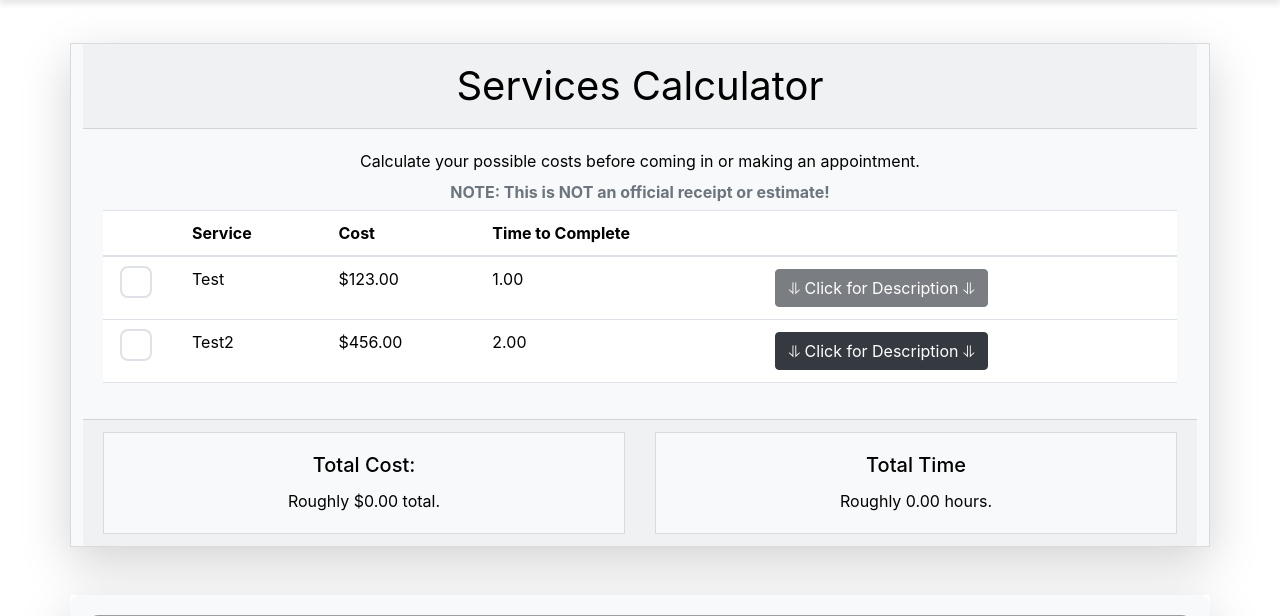
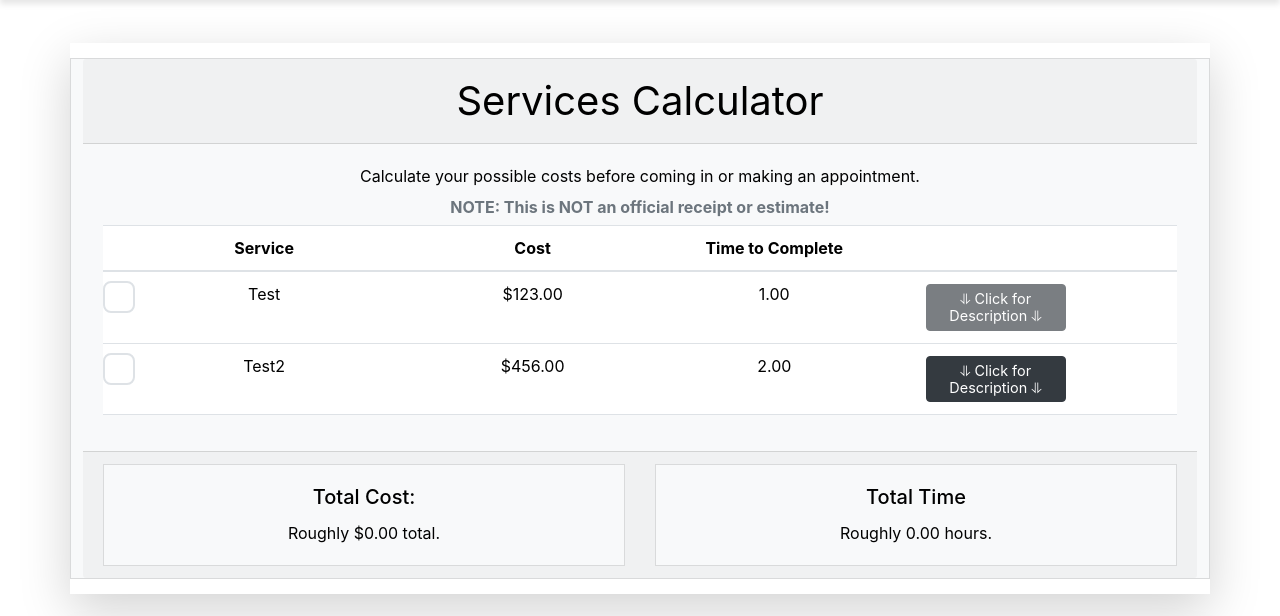
Before and after one commit to Con-Rez/autoDetailProject, a Django app: page /schedule_appointment/ in a window 1280 px wide. Shown: the part 165-781 px from the top of the page. Run offline with Django 5.2, Linux system fonts and the light colour scheme; data comes from the database, SQL or seed files in the repository; some libraries are stand-ins or nearby versions; grey boxes are pictures that could not be loaded.

Commit message:
Debug Scaling Issues

```diff
--- a/apps/home/templates/schedule_appointment.html
+++ b/apps/home/templates/schedule_appointment.html
@@ -8,6 +8,119 @@
 {% load static %} <!--Load files stored in static folder in app folder-->
 
 {% block content %}
+<style>
+
+/* Base Styles */
+.container {
+  max-width: 1200px;
+  margin: auto;
+  padding: 15px;
+}
+
+/* Table Styling */
+.table {
+  width: 100%;
+  table-layout: fixed;
+  white-space: nowrap;
+}
+
+.table th,
+.table td {
+  padding: 1rem;
+  font-size: 1rem;
+  word-wrap: break-word;
+  text-align: center;
+}
+
+/* Ensure proper column spacing */
+.table th:nth-child(2), .table td:nth-child(2) {
+  width: 30%; /* Adjust width of Service column */
+}
+
+.table th:nth-child(3), .table td:nth-child(3) {
+  width: 20%; /* Adjust width of Cost column */
+}
+
+.table th:nth-child(4), .table td:nth-child(4) {
+  width: 25%; /* Adjust width of Time to Complete column */
+}
+
+.table th:nth-child(5), .table td:nth-child(5) {
+  width: 25%;
+}
+
+/* Button Styling */
+.btn.btn-dark {
+  display: block;
+  width: auto;
+  max-width: 140px;
+  font-size: 0.9rem;
+  white-space: normal;
+  text-align: center;
+  padding: 5px 10px;
+  height: auto;
+  line-height: 1.2;
+  overflow: hidden;
+  margin-left: 5px;
+}
+
+/* Fix button alignment and adjust column width on smaller screens */
+@media (max-width: 768px) {
+  .btn.btn-dark {
+    margin-left: -15px;
+    font-size: 0.85rem;
+  }
+
+  /* Adjust column spacing */
+  .table th:nth-child(2), .table td:nth-child(2) {
+    width: 35%;
+  }
+
+  .table th:nth-child(3), .table td:nth-child(3) {
+    width: 20%;
+  }
+
+  .table th:nth-child(4), .table td:nth-child(4) {
+    width: 25%;
+  }
+
+  .table th:nth-child(5), .table td:nth-child(5) {
+    width: 20%;
+  }
+}
+
+/* Fix layout for mobile screens */
+@media (max-width: 576px) {
+  .btn.btn-dark {
+    margin-left: -20px;
+    font-size: 0.8rem;
+    padding: 4px 8px;
+  }
+
+  /* Adjust table spacing */
+  .table th,
+  .table td {
+    font-size: 0.8rem;
+    padding: 0.4rem;
+  }
+
+  .table th:nth-child(2), .table td:nth-child(2) {
+    width: 40%;
+  }
+
+  .table th:nth-child(3), .table td:nth-child(3) {
+    width: 20%;
+  }
+
+  .table th:nth-child(4), .table td:nth-child(4) {
+    width: 25%;
+  }
+
+  .table th:nth-child(5), .table td:nth-child(5) {
+    width: 15%;
+  }
+}
+</style>
 
 <!-- Services List with Checkboxes -->
 <div class="container my-5 shadow-lg">
--- a/globalStatic/css/styles.css
+++ b/globalStatic/css/styles.css
@@ -446,6 +446,35 @@ body {
     text-transform: uppercase;
 }
 
+/* For tablets Schedule Appointment link button */
+@media (max-width: 768px) {
+    .apt-btn {
+        font-size: 18px;
+        padding: 14px 18px;
+        max-width: 250px;
+        margin-top: -20px;
+
+    }
+}
+
+/* For mobile screens Schedule Appointment link button */
+@media (max-width: 576px) {
+    .apt-btn {
+        font-size: 16px;
+        padding: 12px 15px;
+        max-width: 220px;
+    }
+}
+
+/* For very small screens Schedule Appointment link button */
+@media (max-width: 375px) {
+    .apt-btn {
+        font-size: 14px;
+        padding: 10px 12px;
+        max-width: 200px;
+    }
+}
+
 .apt-btn:hover {
     background-color: #1b1b1b; /* Darker blue for hover effect */
     color: white; /* Ensures text color remains white */
@@ -533,4 +562,22 @@ h1, h2, h3, h4, h5, h6, p, .lead, .text-center {
     border-color: var(--hover-border-color) !important;
 }
 
+
+
+
+
+
+
+
+
+
+
+
+
+
+
+
+
+
+
 }
```
